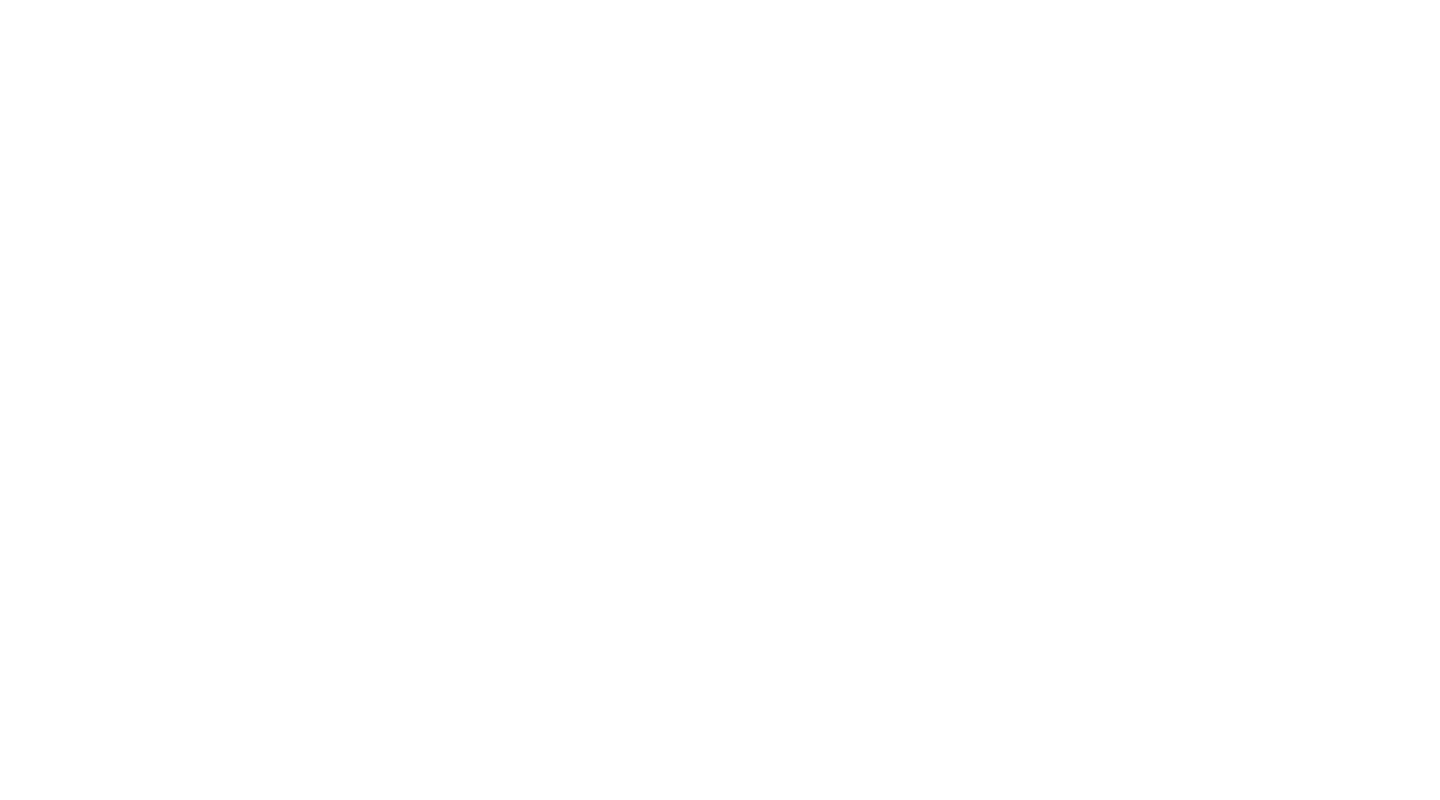
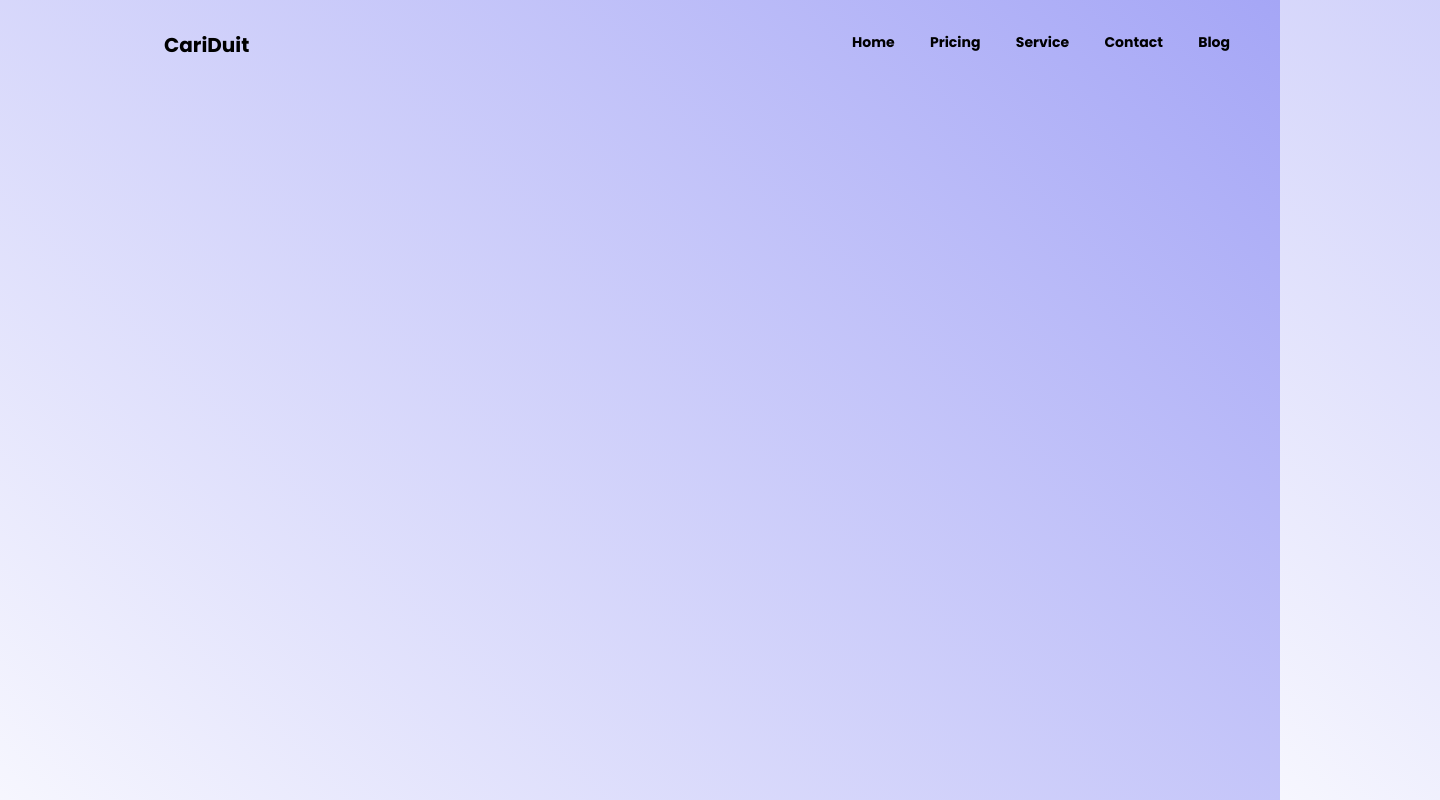
Before and after one commit to richofal/tugas-1-aic-2024, a plain HTML site: page index.html in a window 1280 px wide. Shown: the top 800 px of the page, 1440 px wide, since content can reach past the window. Drawn offline with nearby package versions, Linux system fonts and the light colour scheme.

Commit message:
Mengubah background color dan menambahkan navbar

```diff
--- a/app.css
+++ b/app.css
@@ -0,0 +1,47 @@
+body {
+  font-family: "Poppins", sans-serif;
+  background: linear-gradient(45deg, #ffffff, #a5a6f6);
+  width: 1440px;
+  height: 1024px;
+}
+
+nav {
+  display: flex;
+  box-sizing: border-box;
+  position: absolute;
+  left: 164px;
+  top: 30px;
+  text-decoration: none;
+  width: 1087px;
+  height: 30px;
+}
+
+.navbar-menu {
+  width: 415px;
+  height: 21px;
+  position: absolute;
+  left: 672px;
+  top: 0px;
+}
+
+.navbar-menu span {
+  display: inline;
+  padding: 16px;
+  justify-content: space-between;
+}
+
+#cari-duit a {
+  font-size: 20px;
+  text-decoration: none;
+  color: black;
+  font-weight: 700;
+  width: 86px;
+  height: 30px;
+}
+
+.menu {
+  font-size: 14px;
+  color: black;
+  font-weight: 400;
+  text-decoration: none;
+}
--- a/index.html
+++ b/index.html
@@ -1,12 +1,54 @@
 <!DOCTYPE html>
 <html lang="en">
   <head>
-  <meta charset="UTF-8">
-  <meta name="viewport" content="width=device-width, initial-scale=1.0">
+    <meta charset="UTF-8" />
+    <meta name="viewport" content="width=device-width, initial-scale=1.0" />
     <title>Tugas 1 AIC</title>
-  <link rel="stylesheet" href="app.css">
+    <link
+      href="https://fonts.googleapis.com/css2?family=Poppins:wght@700&display=swap"
+      rel="stylesheet"
+    />
+    <link
+      href="https://cdn.jsdelivr.net/npm/bootstrap@5.3.3/dist/css/bootstrap.min.css"
+      rel="stylesheet"
+      integrity="sha384-QWTKZyjpPEjISv5WaRU9OFeRpok6YctnYmDr5pNlyT2bRjXh0JMhjY6hW+ALEwIH"
+      crossorigin="anonymous"
+    />
+    <link rel="stylesheet" href="app.css" />
   </head>
   <body>
+    <nav>
+      <span id="cari-duit">
+        <a class="brand" href="#">CariDuit</a>
+      </span>
+      <div class="navbar-menu">
+        <span id="home">
+          <a class="menu" href="#">Home</a>
+        </span>
+        <span id="pricing">
+          <a class="menu" href="#">Pricing</a>
+        </span>
+        <span id="service">
+          <a class="menu" href="#">Service</a>
+        </span>
+        <span id="contact">
+          <a class="menu" href="#">Contact</a>
+        </span>
+        <span id="blog">
+          <a class="menu" href="#">Blog</a>
+        </span>
+      </div>
+    </nav>
+    <script
+      src="https://cdn.jsdelivr.net/npm/@popperjs/core@2.11.8/dist/umd/popper.min.js"
+      integrity="sha384-I7E8VVD/ismYTF4hNIPjVp/Zjvgyol6VFvRkX/vR+Vc4jQkC+hVqc2pM8ODewa9r"
+      crossorigin="anonymous"
+    ></script>
+    <script
+      src="https://cdn.jsdelivr.net/npm/bootstrap@5.3.3/dist/js/bootstrap.min.js"
+      integrity="sha384-0pUGZvbkm6XF6gxjEnlmuGrJXVbNuzT9qBBavbLwCsOGabYfZo0T0to5eqruptLy"
+      crossorigin="anonymous"
+    ></script>
     <script src="app.js"></script>
   </body>
 </html>
```
Lines whose indentation alone changed are shown as unchanged.
